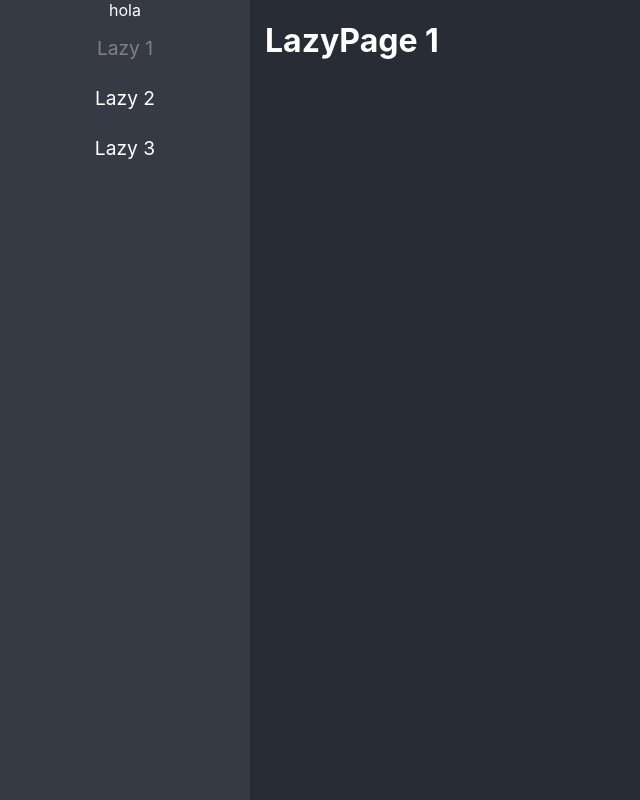
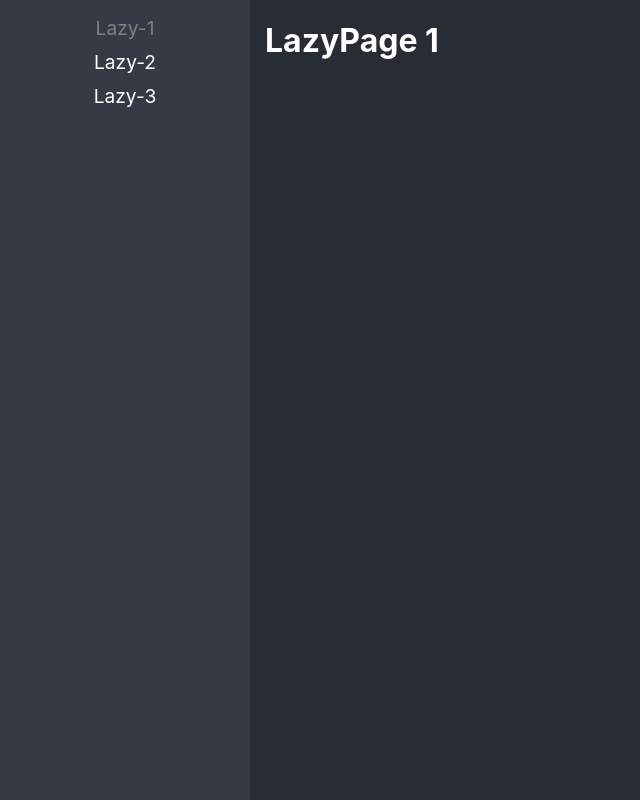
Before and after one commit to EdwinBojaca/react-udemy-adv, a React (Vite) app: page /lazy1 in a window 1280 px wide. Shown: the whole page, without its empty margins (0-640 px from the left). Built offline with nearby package versions, Linux system fonts and the light colour scheme.

Commit message:
LazyLoad Basico listo

```diff
--- a/index.html
+++ b/index.html
@@ -4,7 +4,7 @@
     <meta charset="UTF-8" />
     <link rel="icon" type="image/svg+xml" href="/vite.svg" />
     <meta name="viewport" content="width=device-width, initial-scale=1.0" />
-    <title>Vite + React + TS</title>
+    <title>Udemy</title>
   </head>
   <body>
     <div id="root"></div>
--- a/src/01-lazyload/pages/LazyPages1.tsx
+++ b/src/01-lazyload/pages/LazyPages1.tsx
@@ -1,3 +1,4 @@
 export const LazyPages1 = () => {
   return <h1>LazyPage 1 </h1>;
 };
+export default LazyPages1;
--- a/src/01-lazyload/pages/LazyPages2.tsx
+++ b/src/01-lazyload/pages/LazyPages2.tsx
@@ -1,3 +1,5 @@
 export const LazyPages2 = () => {
   return <h1>LazyPage 2 </h1>;
 };
+
+export default LazyPages2;
--- a/src/01-lazyload/pages/LazyPages3.tsx
+++ b/src/01-lazyload/pages/LazyPages3.tsx
@@ -1,3 +1,5 @@
 export const LazyPages3 = () => {
   return <h1>LazyPage 3 </h1>;
 };
+
+export default LazyPages3;
--- a/src/routes/Navigation.tsx
+++ b/src/routes/Navigation.tsx
@@ -5,52 +5,41 @@ import {
   Route,
   Routes,
 } from "react-router-dom";
-import { LazyPages1, LazyPages2, LazyPages3 } from "../01-lazyload/pages";
+import { routes } from "./routes";
+import { Suspense } from "react";
 
 export const Navigation = () => {
   return (
+    <Suspense fallback={<span>Loading...</span>}>
       <BrowserRouter>
         <div className="main-layout">
           <nav>
-          <div>hola</div>
+            {/* <div>hola</div> */}
             <ul>
-            <li>
+              {routes.map((route) => (
+                <li key={route.to}>
                   <NavLink
-                to={"/lazy1"}
+                    to={route.to}
                     className={({ isActive }) => (isActive ? "nav-active" : "")}
                   >
-                Lazy 1
+                    {route.name}
                   </NavLink>
                 </li>
-          </ul>
-          <ul>
-            <li>
-              <NavLink
-                to={"/lazy2"}
-                className={({ isActive }) => (isActive ? "nav-active" : "")}
-              >
-                Lazy 2
-              </NavLink>
-            </li>
-          </ul>
-          <ul>
-            <li>
-              <NavLink
-                to={"/lazy3"}
-                className={({ isActive }) => (isActive ? "nav-active" : "")}
-              >
-                Lazy 3
-              </NavLink>
-            </li>
+              ))}
             </ul>
           </nav>
           <Routes>
-          <Route path="lazy1" element={<LazyPages1 />} />
-          <Route path="lazy2" element={<LazyPages2 />} />
-          <Route path="lazy3" element={<LazyPages3 />} />
-          <Route path="/*" element={<Navigate to={"/lazy1"} replace />} />
+            {routes.map((route) => (
+              <Route
+                key={route.path}
+                path={route.path}
+                element={<route.Component />}
+              />
+            ))}
+            <Route path="/*" element={<Navigate to={routes[0].to} replace />} />
           </Routes>
         </div>
       </BrowserRouter>
+    </Suspense>
   );
 };
--- /dev/null
+++ b/src/routes/routes.tsx
@@ -0,0 +1,50 @@
+import { LazyExoticComponent, lazy } from "react";
+// import { LazyPages1, LazyPages2, LazyPages3 } from "../01-lazyload/pages";
+type JSXComponent = () => JSX.Element;
+
+interface Route {
+  to: string;
+  path: string;
+  // Component: () => JSX.Element;
+  Component: LazyExoticComponent<JSXComponent> | JSXComponent;
+  name: string;
+}
+
+const Lazy1 = lazy(
+  () =>
+    import(
+      /* webpackChunkName: "LazyPage11111" */ "../01-lazyload/pages/LazyPages1"
+    )
+);
+const Lazy2 = lazy(
+  () =>
+    import(/*webpackChunkName: "LazyPage2" */ "../01-lazyload/pages/LazyPages2")
+);
+const Lazy3 = lazy(
+  () =>
+    import(/*webpackChunkName: "LazyPage3" */ "../01-lazyload/pages/LazyPages3")
+);
+
+export const routes: Route[] = [
+  {
+    to: "/lazy1",
+    path: "lazy1",
+    // Component: LazyPages1,
+    Component: Lazy1,
+    name: "Lazy-1",
+  },
+  {
+    to: "/lazy2",
+    path: "lazy2",
+    // Component: LazyPages2,
+    Component: Lazy2,
+    name: "Lazy-2",
+  },
+  {
+    to: "/lazy3",
+    path: "lazy3",
+    // Component: LazyPages3,
+    Component: Lazy3,
+    name: "Lazy-3",
+  },
+];
```
Lines whose indentation alone changed are shown as unchanged.
